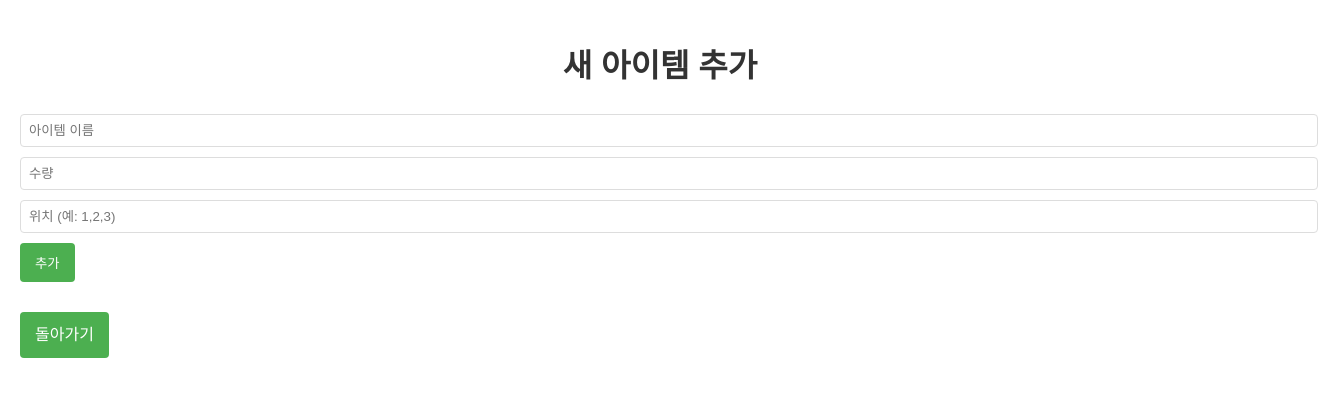
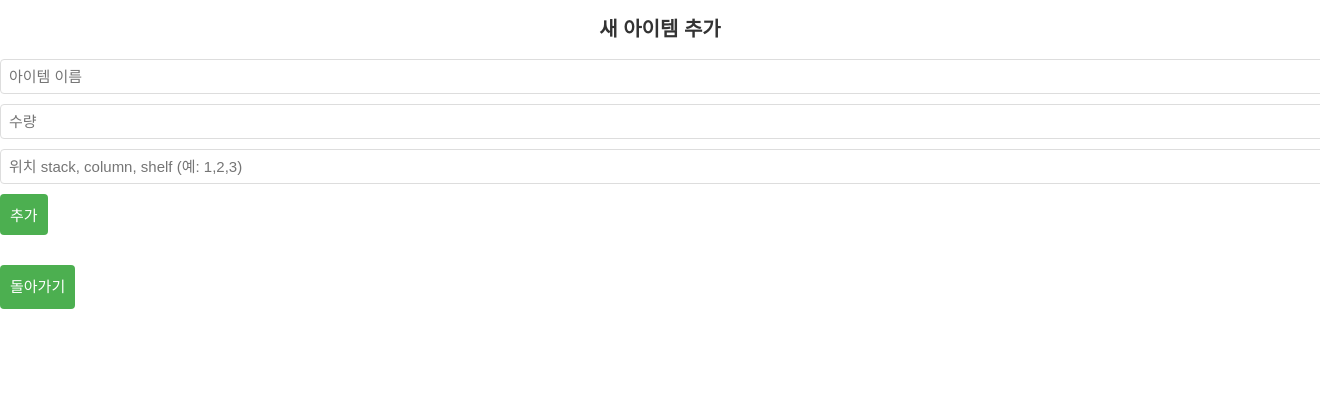
Before and after one commit to lunaticfancy/garage_database, a Flask app: page /insert in a window 1320 px wide; the page is wider, and only the part inside the window is pictured. Shown: the top 397 px of that part. Run offline with Flask 2, Linux system fonts and the light colour scheme.

Commit message:
css 수정

```diff
--- a/static/style.css
+++ b/static/style.css
@@ -1,13 +1,14 @@
 body {
     font-family: Arial, sans-serif;
     margin: 0;
-    padding: 20px;
     line-height: 1.6;
+    font-size: 15px;
 }
 
 h1 {
     color: #333;
     text-align: center;
+    font-size: 20px;
 }
 
 table {
@@ -16,12 +17,14 @@ table {
     border-spacing: 0;
     margin-bottom: 20px;
     border: 2px solid #000;
+    font-size: 15px;
 }
 
 th, td {
     border: 1px solid #000;
     padding: 12px;
     text-align: left;
+    font-size: 15px;
 }
 
 th {
@@ -40,7 +43,7 @@ tr:last-child td {
 
 .button {
     display: inline-block;
-    padding: 10px 15px;
+    padding: 10px 10px;
     background-color: #4CAF50;
     color: white;
     text-decoration: none;
@@ -49,10 +52,12 @@ tr:last-child td {
     margin-bottom: 10px;
     border: none;
     cursor: pointer;
+    font-size: 15px;
 }
 
 form {
     margin-bottom: 20px;
+    font-size: 15px;
 }
 
 input[type="text"], input[type="number"] {
@@ -61,11 +66,12 @@ input[type="text"], input[type="number"] {
     margin-bottom: 10px;
     border: 1px solid #ddd;
     border-radius: 4px;
+    font-size: 15px;
 }
 
 @media (max-width: 600px) {
     table {
-        font-size: 14px;
+        font-size: 15px;
     }
 
     th, td {
--- a/templates/insert.html
+++ b/templates/insert.html
@@ -11,7 +11,7 @@
     <form action="{{ url_for('insert_item') }}" method="post">
         <input type="text" name="key" placeholder="아이템 이름" required>
         <input type="number" name="value" placeholder="수량" required>
-        <input type="text" name="location" placeholder="위치 (예: 1,2,3)" required>
+        <input type="text" name="location" placeholder="위치 stack, column, shelf (예: 1,2,3)" required>
         <input type="submit" value="추가" class="button">
     </form>
     <a href="{{ url_for('index') }}" class="button">돌아가기</a>
```
